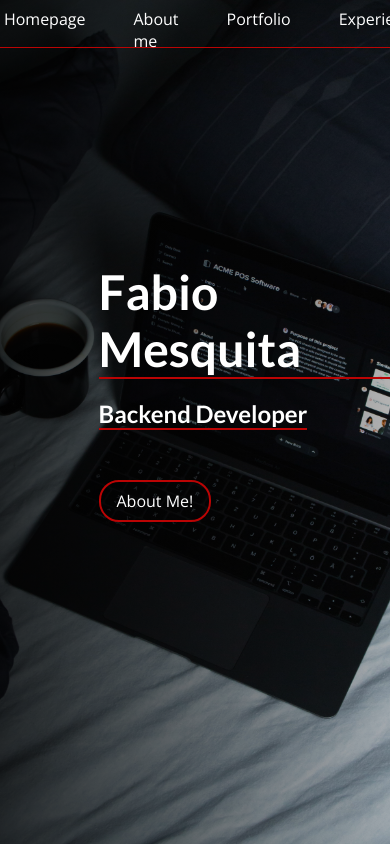
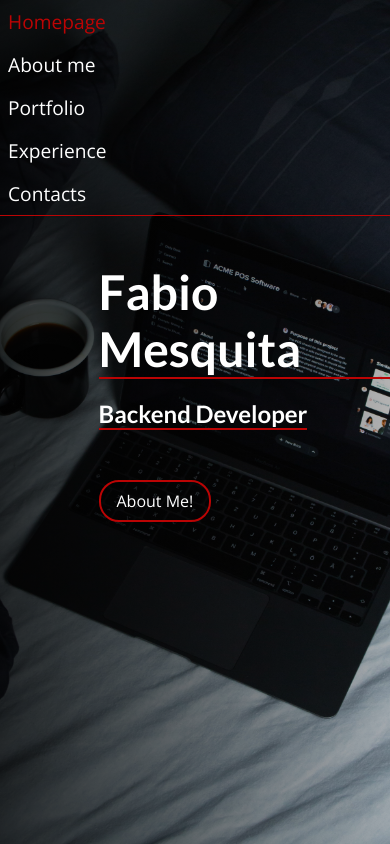
Before and after one commit to Fabiomesquita10/portfolio, a Next.js app: page / in a window 390 px wide. Built offline with nearby package versions, Linux system fonts and the light colour scheme.

Commit message:
[FIX] NavBar fix

```diff
--- a/components/layout/main-header.js
+++ b/components/layout/main-header.js
@@ -1,20 +1,55 @@
 import Link from "next/link";
+import { useRouter } from "next/router";
+import { useEffect, useState } from "react";
 import classes from "./main-header.module.css";
 
 function MainHeader() {
+  const router = useRouter();
+  const [activePath, setActivePath] = useState(router.pathname);
+
+  useEffect(() => {
+    setActivePath(router.pathname);
+  }, [router.pathname]);
+
+  console.log(activePath);
+
   return (
     <header className={classes.header}>
       <nav className={classes.navigation}>
         <div className={classes.navLinks}>
-          <Link href="/">Homepage</Link>
-          <Link href="/aboutMe">About me</Link>
-          <Link href="/portfolio">Portfolio</Link>
-          <Link href="/experience">Experience</Link>
-          <Link href="/contacts">Contacts</Link>
+          <CustomLink href="/" label="Homepage" isActive={activePath === "/"} />
+          <CustomLink
+            href="/aboutMe"
+            label="About me"
+            isActive={router.pathname === "/aboutMe"}
+          />
+          <CustomLink
+            href="/portfolio"
+            label="Portfolio"
+            isActive={router.pathname === "/portfolio"}
+          />
+          <CustomLink
+            href="/experience"
+            label="Experience"
+            isActive={router.pathname === "/experience"}
+          />
+          <CustomLink
+            href="/contacts"
+            label="Contacts"
+            isActive={router.pathname === "/contacts"}
+          />
         </div>
       </nav>
     </header>
   );
 }
 
+function CustomLink({ href, label, isActive }) {
+  return (
+    <Link className={isActive ? classes.active : ""} href={href} passHref>
+      {label}
+    </Link>
+  );
+}
+
 export default MainHeader;
--- a/components/layout/main-header.module.css
+++ b/components/layout/main-header.module.css
@@ -5,7 +5,9 @@
   align-items: baseline;
   padding: 0.5rem 1%;
   height: 3rem;
-  background-color: rgba(0, 0, 0, 0);
+  background-size: cover;
+  background-repeat: no-repeat;
+  background-position: center;
   border-bottom: #bb0404 1px solid;
   position: fixed;
   top: 0;
@@ -34,9 +36,43 @@
   gap: 3rem;
 }
 
+.active  {
+  color: #bb0404 !important;
+}
+
 @media (min-width: 768px) {
   .navigation a {
     font-size: 1.4rem;
     font-weight: bold;
   }
+
+  .header {
+    padding: 1rem 2%;
+    height: 4rem;
+  }
+
+  .navLinks {
+    gap: 2rem;
+  }
 }
+
+@media (max-width: 480px) {
+  .header {
+    padding: 0.5rem;
+    height: auto;
+  }
+
+  .navigation {
+    flex-direction: column;
+    align-items: flex-start;
+  }
+
+  .navLinks {
+    flex-direction: column;
+    gap: 1rem;
+  }
+
+  .navigation a {
+    font-size: 1.2rem;
+  }
+}
```
